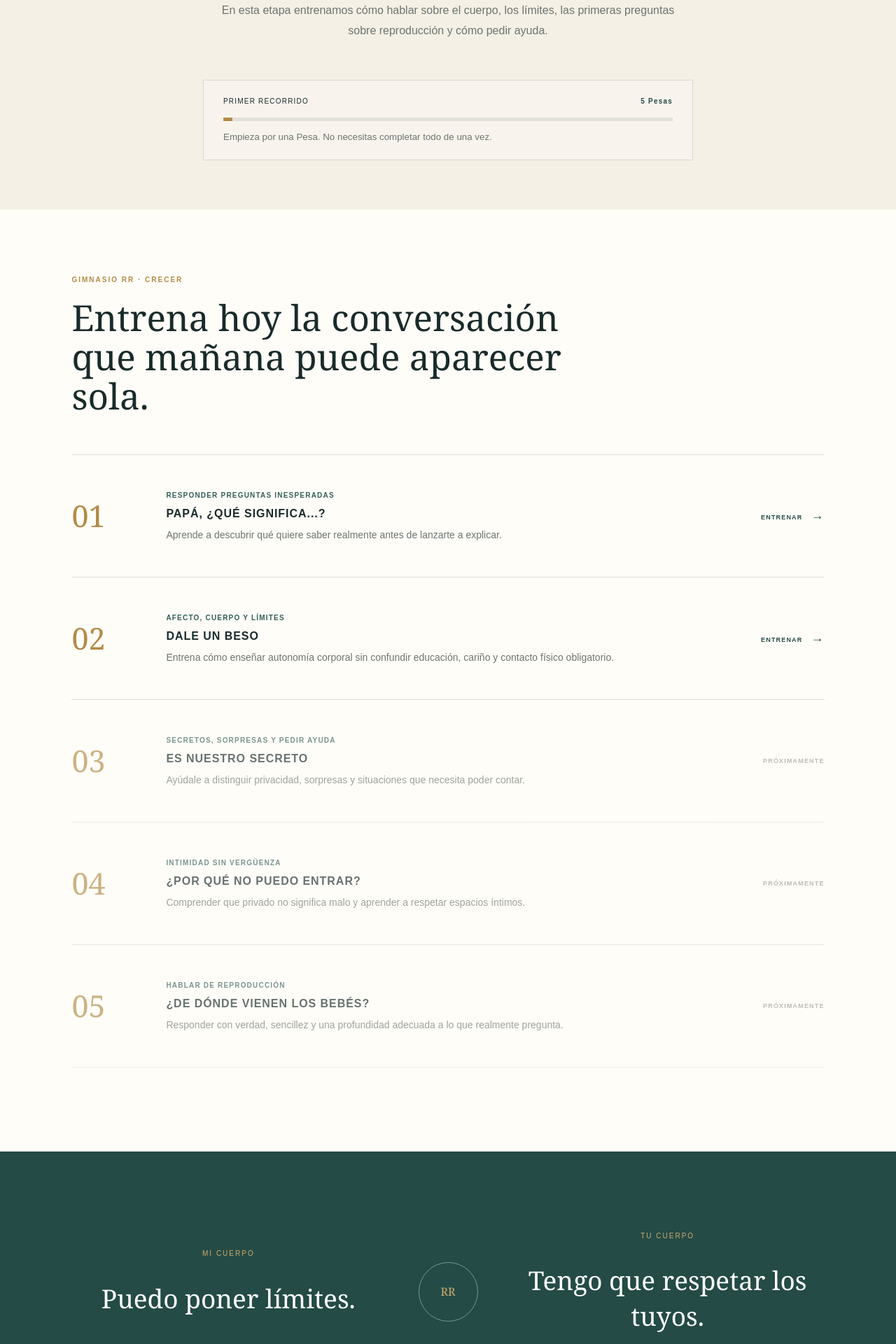
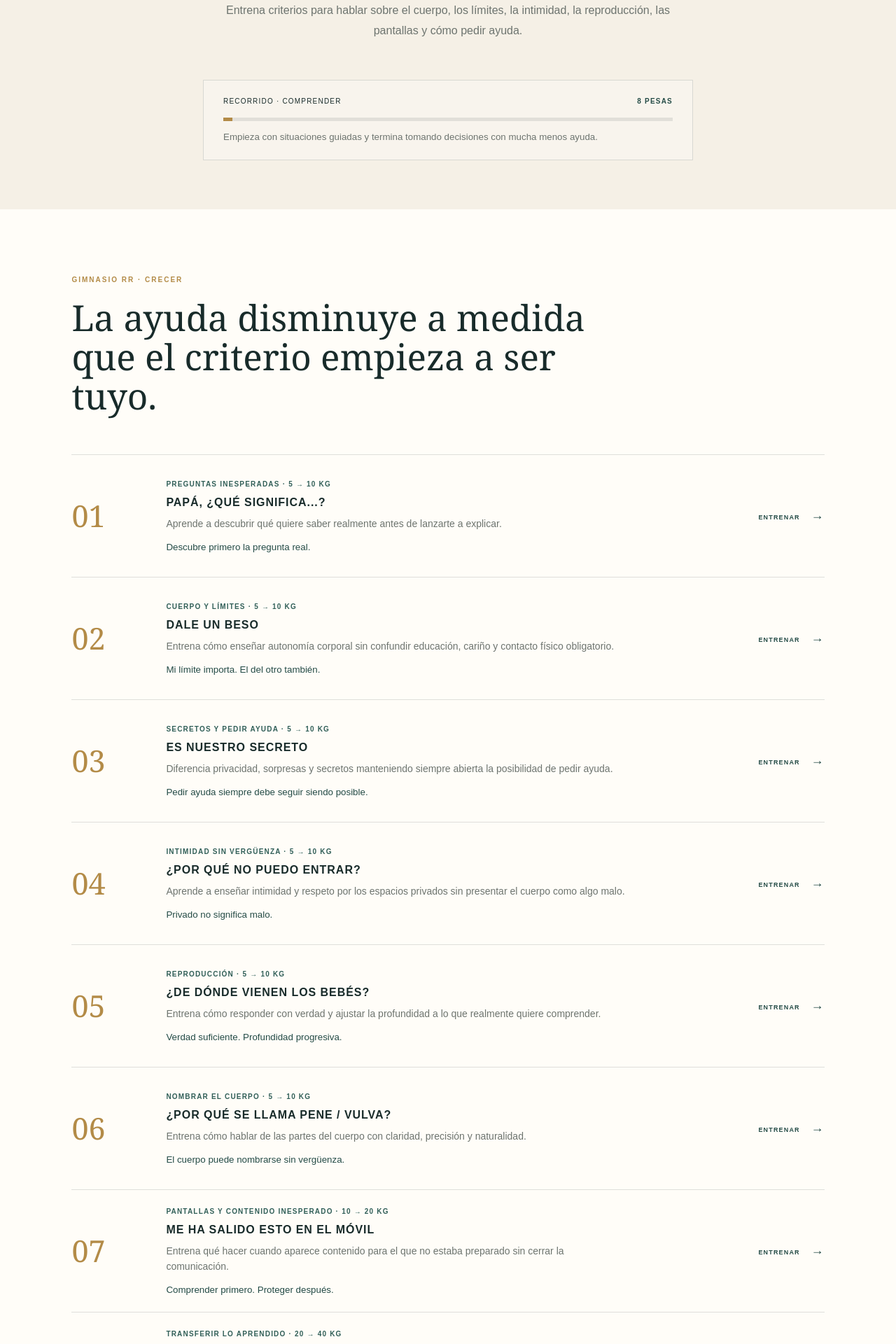
Before and after one commit to elpozo84/rr-crecer, a Next.js app: page /prepararme/7-9 in a window 1280 px wide. Shown: the part 440-2360 px from the top of the page at 70% size. Built offline with nearby package versions, Linux system fonts and the light colour scheme.

Commit message:
Update page.js

```diff
--- a/app/prepararme/7-9/page.js
+++ b/app/prepararme/7-9/page.js
@@ -3,45 +3,83 @@ import Link from "next/link";
 const pesas = [
   {
     id: "01",
+    kg: "5 → 10 KG",
     titulo: "PAPÁ, ¿QUÉ SIGNIFICA...?",
-    capacidad: "Responder preguntas inesperadas",
+    capacidad: "Preguntas inesperadas",
     descripcion:
       "Aprende a descubrir qué quiere saber realmente antes de lanzarte a explicar.",
-    estado: "ENTRENAR",
+    aprendizaje: "Descubre primero la pregunta real.",
     href: "/prepararme/7-9/pesa-01",
   },
   {
     id: "02",
+    kg: "5 → 10 KG",
     titulo: "DALE UN BESO",
-    capacidad: "Afecto, cuerpo y límites",
+    capacidad: "Cuerpo y límites",
     descripcion:
       "Entrena cómo enseñar autonomía corporal sin confundir educación, cariño y contacto físico obligatorio.",
-    estado: "ENTRENAR",
+    aprendizaje: "Mi límite importa. El del otro también.",
     href: "/prepararme/7-9/pesa-02",
   },
   {
     id: "03",
+    kg: "5 → 10 KG",
     titulo: "ES NUESTRO SECRETO",
-    capacidad: "Secretos, sorpresas y pedir ayuda",
+    capacidad: "Secretos y pedir ayuda",
     descripcion:
-      "Ayúdale a distinguir privacidad, sorpresas y situaciones que necesita poder contar.",
-    estado: "PRÓXIMAMENTE",
+      "Diferencia privacidad, sorpresas y secretos manteniendo siempre abierta la posibilidad de pedir ayuda.",
+    aprendizaje: "Pedir ayuda siempre debe seguir siendo posible.",
+    href: "/prepararme/7-9/pesa-03",
   },
   {
     id: "04",
+    kg: "5 → 10 KG",
     titulo: "¿POR QUÉ NO PUEDO ENTRAR?",
     capacidad: "Intimidad sin vergüenza",
     descripcion:
-      "Comprender que privado no significa malo y aprender a respetar espacios íntimos.",
-    estado: "PRÓXIMAMENTE",
+      "Aprende a enseñar intimidad y respeto por los espacios privados sin presentar el cuerpo como algo malo.",
+    aprendizaje: "Privado no significa malo.",
+    href: "/prepararme/7-9/pesa-04",
   },
   {
     id: "05",
+    kg: "5 → 10 KG",
     titulo: "¿DE DÓNDE VIENEN LOS BEBÉS?",
-    capacidad: "Hablar de reproducción",
+    capacidad: "Reproducción",
     descripcion:
-      "Responder con verdad, sencillez y una profundidad adecuada a lo que realmente pregunta.",
-    estado: "PRÓXIMAMENTE",
+      "Entrena cómo responder con verdad y ajustar la profundidad a lo que realmente quiere comprender.",
+    aprendizaje: "Verdad suficiente. Profundidad progresiva.",
+    href: "/prepararme/7-9/pesa-05",
+  },
+  {
+    id: "06",
+    kg: "5 → 10 KG",
+    titulo: "¿POR QUÉ SE LLAMA PENE / VULVA?",
+    capacidad: "Nombrar el cuerpo",
+    descripcion:
+      "Entrena cómo hablar de las partes del cuerpo con claridad, precisión y naturalidad.",
+    aprendizaje: "El cuerpo puede nombrarse sin vergüenza.",
+    href: "/prepararme/7-9/pesa-06",
+  },
+  {
+    id: "07",
+    kg: "10 → 20 KG",
+    titulo: "ME HA SALIDO ESTO EN EL MÓVIL",
+    capacidad: "Pantallas y contenido inesperado",
+    descripcion:
+      "Entrena qué hacer cuando aparece contenido para el que no estaba preparado sin cerrar la comunicación.",
+    aprendizaje: "Comprender primero. Proteger después.",
+    href: "/prepararme/7-9/pesa-07",
+  },
+  {
+    id: "08",
+    kg: "20 → 40 KG",
+    titulo: "INTEGRACIÓN",
+    capacidad: "Transferir lo aprendido",
+    descripcion:
+      "Una situación compleja mezcla límites, presión, secretos, pantallas y seguridad. Esta vez RR retira casi toda la ayuda.",
+    aprendizaje: "Reconoce el criterio y también cuándo pedir ayuda.",
+    href: "/prepararme/7-9/pesa-08",
   },
 ];
 
@@ -69,19 +107,19 @@ export default function Comprender79() {
         <div className="sectionTag">COMPRENDER</div>
 
         <h1>
-          No tienes que explicárselo
-          <em> todo hoy.</em>
+          No tienes que prepararte
+          <em> todas las respuestas.</em>
         </h1>
 
         <p>
-          En esta etapa entrenamos cómo hablar sobre el cuerpo, los límites,
-          las primeras preguntas sobre reproducción y cómo pedir ayuda.
+          Entrena criterios para hablar sobre el cuerpo, los límites, la
+          intimidad, la reproducción, las pantallas y cómo pedir ayuda.
         </p>
 
         <div className="progressBox">
           <div>
-            <span>PRIMER RECORRIDO</span>
-            <strong>5 Pesas</strong>
+            <span>RECORRIDO · COMPRENDER</span>
+            <strong>8 PESAS</strong>
           </div>
 
           <div className="progressTrack">
@@ -89,7 +127,8 @@ export default function Comprender79() {
           </div>
 
           <small>
-            Empieza por una Pesa. No necesitas completar todo de una vez.
+            Empieza con situaciones guiadas y termina tomando decisiones con
+            mucha menos ayuda.
           </small>
         </div>
       </section>
@@ -99,59 +138,89 @@ export default function Comprender79() {
           <span>GIMNASIO RR · CRECER</span>
 
           <h2>
-            Entrena hoy la conversación que mañana puede aparecer sola.
+            La ayuda disminuye a medida que el criterio empieza a ser tuyo.
           </h2>
         </div>
 
         <div className="weights">
-          {pesas.map((pesa) => {
-            const contenido = (
-              <>
+          {pesas.map((pesa) => (
+            <Link
+              className="weightCard"
+              href={pesa.href}
+              key={pesa.id}
+            >
               <div className="weightNumber">
                 {pesa.id}
               </div>
 
               <div className="weightBody">
-                  <span>{pesa.capacidad}</span>
+                <span>
+                  {pesa.capacidad} · {pesa.kg}
+                </span>
 
                 <h3>{pesa.titulo}</h3>
 
                 <p>{pesa.descripcion}</p>
+
+                <small
+                  style={{
+                    display: "block",
+                    marginTop: "13px",
+                    color: "var(--green)",
+                    lineHeight: "1.5",
+                  }}
+                >
+                  {pesa.aprendizaje}
+                </small>
               </div>
 
-                <div
-                  className={`weightStatus ${
-                    pesa.href ? "weightAvailable" : ""
-                  }`}
-                >
-                  {pesa.estado}
+              <div className="weightStatus weightAvailable">
+                ENTRENAR <b>→</b>
+              </div>
+            </Link>
+          ))}
+        </div>
+      </section>
 
-                  {pesa.href && <b>→</b>}
+      <section className="method">
+        <div>
+          <div className="sectionTag">PROGRESIÓN RR</div>
+
+          <h2>No repetimos la misma dificultad.</h2>
+
+          <h2 className="accent">
+            Retiramos ayuda.
+          </h2>
+
+          <p>
+            Al principio RR señala qué mirar. Después tendrás que reconocer el
+            criterio, combinar aprendizajes y decidir qué hacer por ti mismo.
+          </p>
         </div>
-              </>
-            );
 
-            if (pesa.href) {
-              return (
-                <Link
-                  className="weightCard"
-                  href={pesa.href}
-                  key={pesa.id}
-                >
-                  {contenido}
-                </Link>
-              );
-            }
+        <div className="spot">
+          <span>PROGRESIÓN DEL RECORRIDO</span>
 
-            return (
-              <div
-                className="weightCard locked"
-                key={pesa.id}
-              >
-                {contenido}
+          <div className="steps">
+            <b>5 KG · DESCUBRIR</b>
+            <i>↓</i>
+
+            <b>10 KG · RECONOCER</b>
+            <i>↓</i>
+
+            <b>20 KG · COMBINAR</b>
+            <i>↓</i>
+
+            <b>40 KG · DECIDIR</b>
           </div>
-            );
-          })}
+
+          <p>
+            El objetivo no es llegar a 40 KG porque sepas más teoría.
+          </p>
+
+          <strong>
+            Llegas porque necesitas menos ayuda para pensar.
+          </strong>
         </div>
       </section>
 
@@ -175,14 +244,56 @@ export default function Comprender79() {
         <span>PRINCIPIO RR · CRECER</span>
 
         <blockquote>
-          No buscamos que memorices qué decir en cada situación.
+          No queremos preparar a una familia para ocho conversaciones.
           <strong>
             {" "}
-            Entrenamos criterios que puedas utilizar cuando aparezca una
-            situación que nunca habíamos previsto.
+            Queremos que pueda responder mejor a conversaciones que todavía no
+            sabemos que existirán.
           </strong>
         </blockquote>
       </section>
+
+      <section className="safety">
+        <span>CUANDO ENTRENAR NO ES SUFICIENTE</span>
+
+        <h2>También entrenamos cuándo pedir ayuda.</h2>
+
+        <p>
+          Si una situación puede implicar abuso, coerción, violencia,
+          explotación, una amenaza o un riesgo para un menor, RR · Crecer deja
+          de tratarla como un simple entrenamiento educativo.
+        </p>
+
+        <p className="safetySmall">
+          RR · Crecer es una herramienta educativa y no sustituye atención
+          médica, psicológica ni servicios de protección infantil.
+        </p>
+      </section>
+
+      <section className="closing">
+        <span>7–9 · COMPRENDER</span>
+
+        <h2>Ocho Pesas.</h2>
+
+        <h2 className="accent">
+          Criterios que crecen contigo.
+        </h2>
+
+        <Link href="/prepararme/7-9/pesa-01" className="primary">
+          EMPEZAR PESA 01 <span>→</span>
+        </Link>
+      </section>
+
+      <footer>
+        <div>
+          <strong>RR · CRECER</strong>
+          <span>Un proyecto del Método Ruiz Rivas</span>
+        </div>
+
+        <span>
+          7–9 · COMPRENDER · 8 PESAS · 5–40 KG
+        </span>
+      </footer>
     </main>
   );
 }
```
Lines whose indentation alone changed are shown as unchanged.
